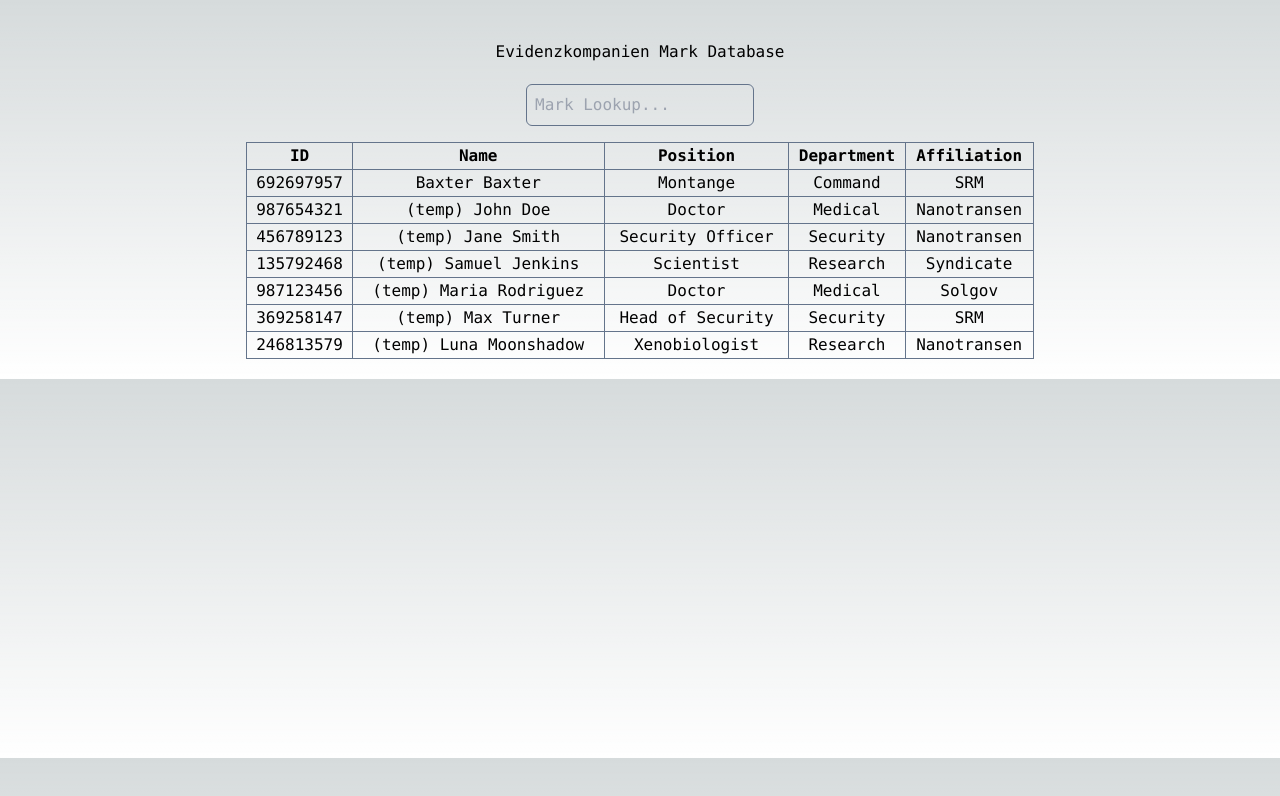
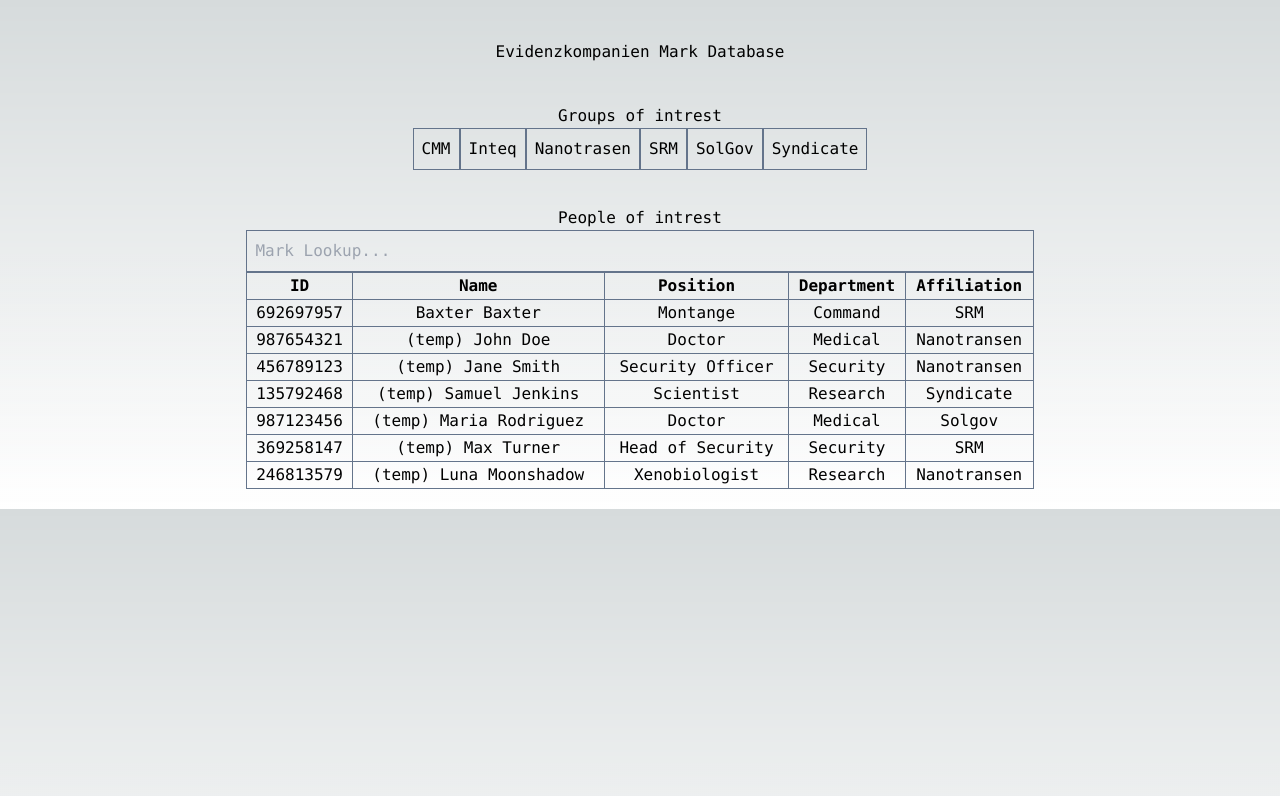
Before and after one commit to FalloutFalcon/NanoTrasen, a Next.js app: page /REDACTED in a window 1280 px wide. Shown: the top 796 px of the page. Built offline with nearby package versions, Linux system fonts and the light colour scheme.

Commit message:
groups of intrest

```diff
--- /dev/null
+++ b/app/REDACTED/groups/Nanotrasen/page.tsx
@@ -0,0 +1,5 @@
+export default function NanotrasenPage() {
+    return(
+        <p>Nanotrasen</p>
+    )
+}
--- a/app/REDACTED/login/page.tsx
+++ b/app/REDACTED/login/page.tsx
@@ -34,8 +34,8 @@ export default function LoginPage() {
       <Image
         src={solgovFlag} // public directory
         alt="Nanotrasen Logo"
-        width={256}
-        height={256}
+        width={128}
+        height={128}
       />
       <p>Login</p>
       <input
--- a/app/REDACTED/page.tsx
+++ b/app/REDACTED/page.tsx
@@ -7,6 +7,7 @@ import { getMarksData } from "./markData"; // Update the path accordingly
 type markKey = "id" | "name" | "position" | "department" | "affiliation";
 
 export default function RecordsPage() {
+  const factions = ["CMM", "Inteq", "Nanotrasen", "SRM", "SolGov", "Syndicate"];
   const initialMarks = getMarksData();
   const [marks, setMarks] = useState(initialMarks);
   const [sortConfig, setSortConfig] = useState<{
@@ -49,13 +50,24 @@ export default function RecordsPage() {
   return (
     <main className="flex flex-col items-center justify-center text-center p-5 w-4/5 m-auto">
       <h1 className="p-5">Evidenzkompanien Mark Database</h1>
-      <div className="mb-4">
+      <h2 className="pt-5">Groups of intrest</h2>
+      <div className="flex flex-row mb-4">
+        {factions.map((faction) => (
+          <Link key={faction} href={`/REDACTED/groups/${faction}`}>
+            <p className="border border-slate-500 hover:text-cyan-400 p-2">
+              {faction}
+            </p>
+          </Link>
+        ))}
+      </div>
+      <h2 className="pt-5">People of intrest</h2>
+      <div className="w-4/5">
         <input
           type="text"
           placeholder="Mark Lookup..."
           value={searchTerm}
           onChange={handleSearch}
-          className="p-2 border border-slate-500 rounded-md bg-inherit"
+          className="p-2 border border-slate-500 bg-inherit w-full accent-transparent"
         />
       </div>
       <table className="border border-slate-500 w-4/5">
```
